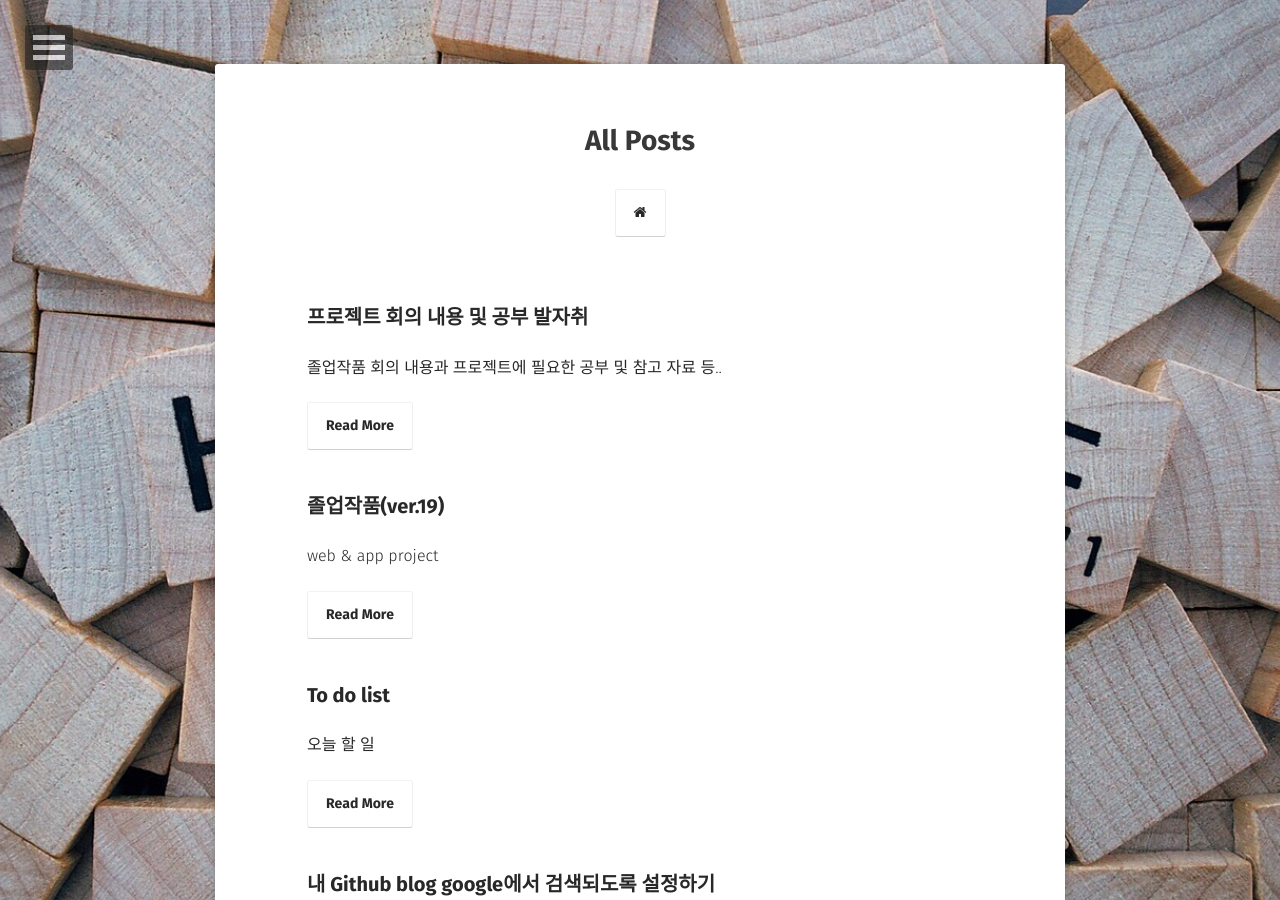
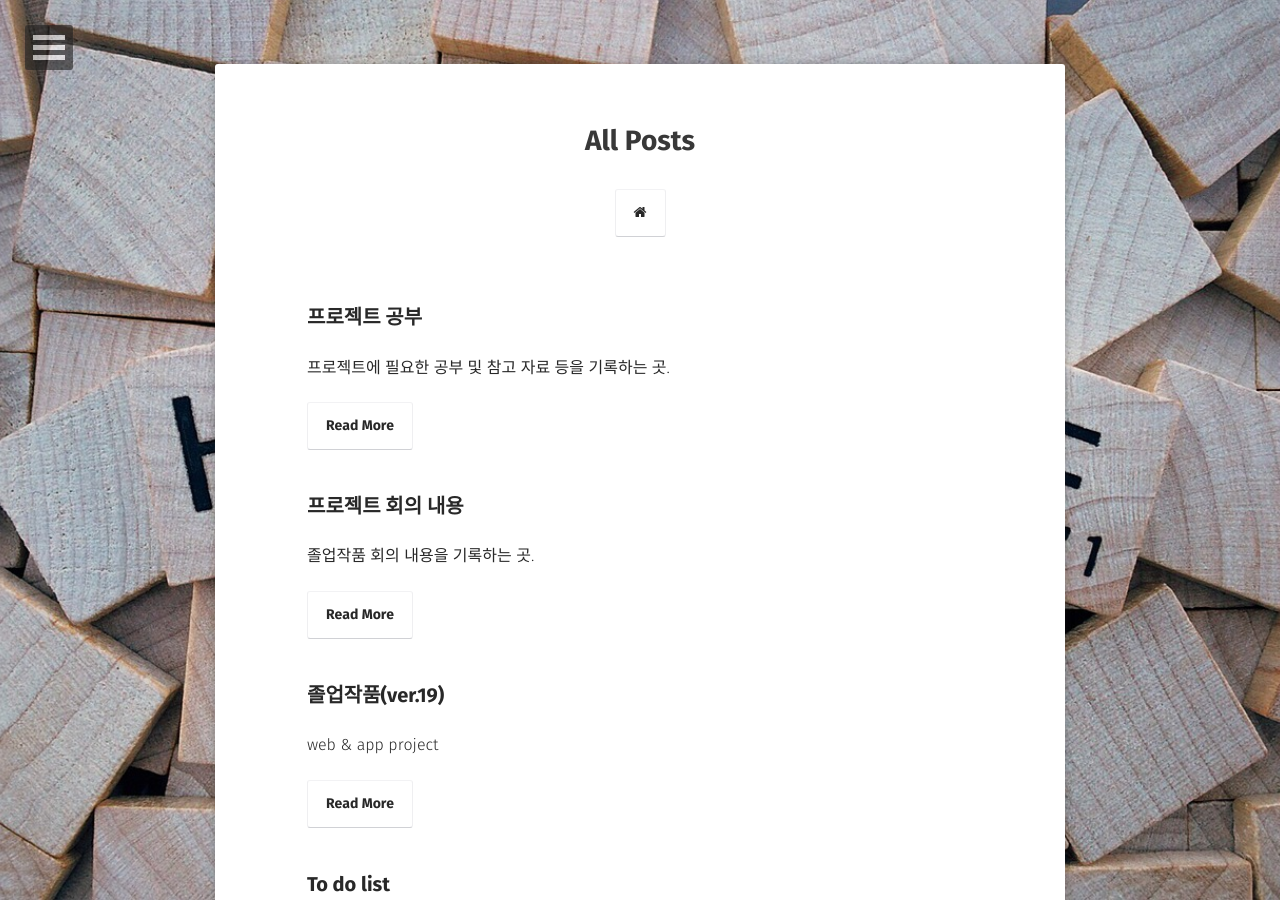
Before and after one commit to Jungjihyuk/JH_Life, a Jekyll site: the page built from posts/index.md, in a window 1280 px wide and 900 px high. Built offline with Jekyll 4.4.1, drawn with Linux system fonts in a browser that asks for light colours; some web fonts are replaced.

Commit message:
projectMeeting2

```diff
--- a/_posts/2019-01-08-projectMeeting.md
+++ b/_posts/2019-01-08-projectMeeting.md
@@ -1,8 +1,8 @@
 ---
 layout: post
-title: 프로젝트 회의 내용 및 공부 발자취
+title: 프로젝트 회의 내용
 date: 2019-01-08
-excerpt: "졸업작품 회의 내용과 프로젝트에 필요한 공부 및 참고 자료 등.."
+excerpt: "졸업작품 회의 내용을 기록하는 곳."
 tag:
 - project
 - 참고
--- /dev/null
+++ b/_posts/2019-01-13-projectMeeting2.md
@@ -0,0 +1,13 @@
+---
+layout: post
+title: 프로젝트 공부
+date: 2019-01-13
+excerpt: "프로젝트에 필요한 공부 및 참고 자료 등을 기록하는 곳."
+tag:
+- project
+- 공부
+- 참고
+---
+
+## 개발자가 '위너' 안드로이드 대신 '루저' ios에 주력하는 이유
+[출처](www.ciokorea.com/news/37433)
```
